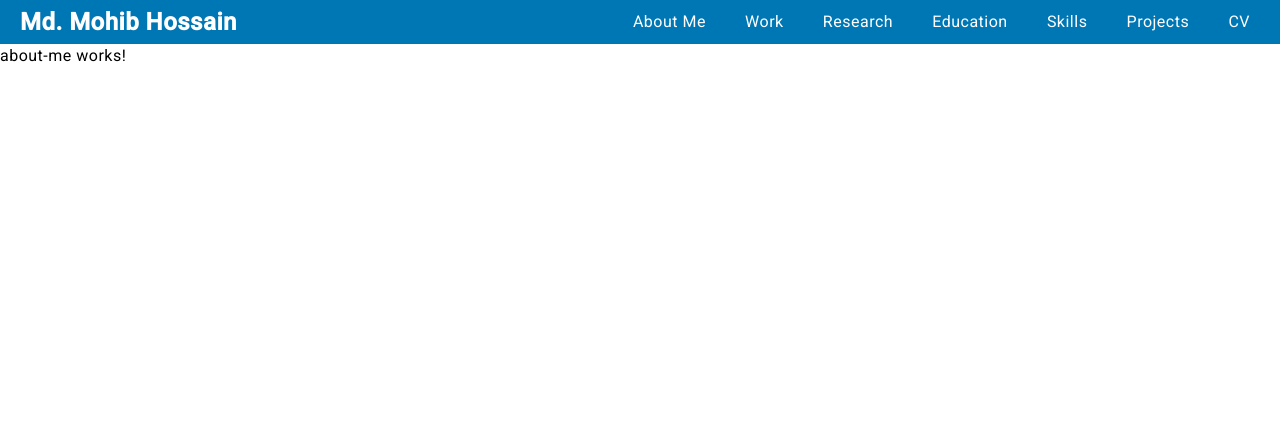
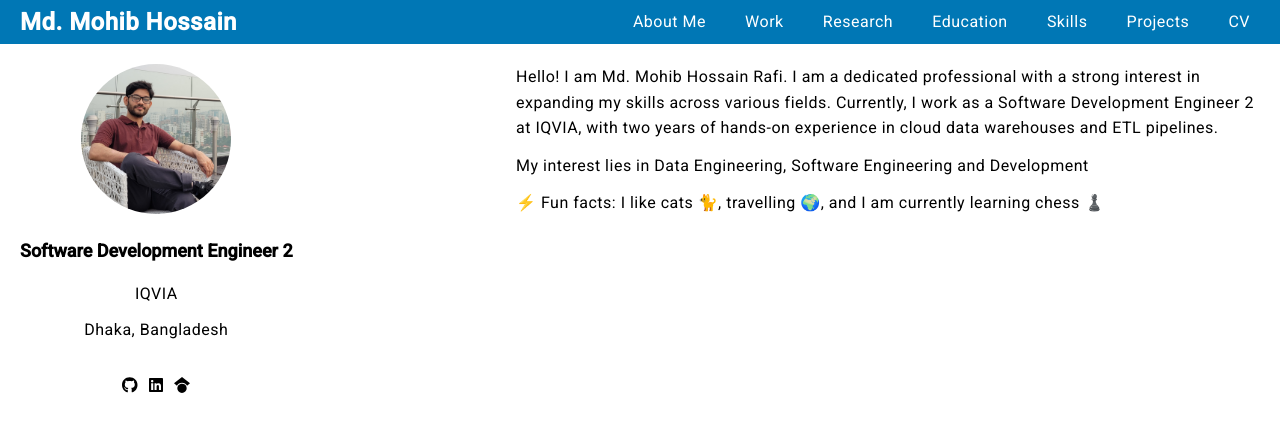
Before and after one commit to mohib181/mohib181.github.io, an Angular app: page /about in a window 1280 px wide. Shown: the top 432 px of the page. Built offline with nearby package versions, Linux system fonts and the light colour scheme.

Commit message:
basic about me info added

```diff
--- a/src/app/about-me/about-me.component.css
+++ b/src/app/about-me/about-me.component.css
@@ -0,0 +1,48 @@
+.about-me-container {
+    display: flex;
+    justify-content: space-between;
+    align-items: flex-start;
+    padding: 20px;
+    gap: 30px;
+}
+
+.about-me-info {
+    display: flex;
+    flex-direction: column;
+    align-items: center;
+    text-align: center;
+}
+
+.profile-photo {
+    width: 150px;
+    height: 150px;
+    border-radius: 50%;
+    object-fit: cover;
+    margin-bottom: 15px;
+}
+
+.work-details {
+    text-align: center;
+    margin-bottom: 20px;
+}
+
+.work-title {
+    font-size: 18px;
+    font-weight: bold;
+}
+
+.social-links {
+    display: flex;
+    gap: 0.7rem;
+}
+
+.social-links a {
+    text-decoration: none;
+    color: inherit;
+}
+
+
+.about-me-details {
+    max-width: 60%;
+    line-height: 1.6;
+}
--- a/src/app/about-me/about-me.component.html
+++ b/src/app/about-me/about-me.component.html
@@ -1 +1,37 @@
-<p>about-me works!</p>
+<div class="about-me-container">
+    <!-- Photo and Social Links -->
+    <div class="about-me-info">
+        <img src="{{profile_photo_src}}" alt="Profile Photo"
+            class="profile-photo">
+
+        <!-- Work details -->
+        <div class="work-details">
+            <h3 class="work-title">Software Development Engineer 2</h3>
+            <p class="work-place">IQVIA</p>
+            <p class="work-address">Dhaka, Bangladesh</p>
+        </div>
+
+        <!-- Social Links -->
+        <div class="social-links">
+            <a *ngFor="let social of socialLinks" href="{{social.link}}" target="_blank">
+                <fa-icon [icon]="social.icon"></fa-icon>
+            </a>
+        </div>
+    </div>
+
+    <!-- About me Details -->
+    <div class="about-me-details">
+        <p>
+            Hello! I am Md. Mohib Hossain Rafi.
+            I am a dedicated professional with a strong interest in expanding my skills across various fields.
+            Currently, I work as a Software Development Engineer 2 at IQVIA, with two years of hands-on experience in cloud data warehouses and
+            ETL pipelines.
+        </p>
+        <p>
+            My interest lies in Data Engineering, Software Engineering and Development
+        </p>
+        <p>
+            ⚡ Fun facts: I like cats 🐈, travelling 🌍, and I am currently learning chess ♟️
+        </p>
+    </div>
+</div>
--- a/src/app/about-me/about-me.component.ts
+++ b/src/app/about-me/about-me.component.ts
@@ -1,12 +1,21 @@
 import { Component } from '@angular/core';
+import { CommonModule } from '@angular/common';
+import { FontAwesomeModule } from '@fortawesome/angular-fontawesome';
+import { faGithub, faLinkedin, faGoogleScholar } from '@fortawesome/free-brands-svg-icons';
 
 @Component({
   selector: 'app-about-me',
   standalone: true,
-  imports: [],
+  imports: [FontAwesomeModule, CommonModule],
   templateUrl: './about-me.component.html',
   styleUrl: './about-me.component.css'
 })
 export class AboutMeComponent {
+  profile_photo_src = 'assets/mohib_hossain_profile_picture.jpg'
 
+  socialLinks = [
+    { link: 'https://github.com/mohib181', icon: faGithub},
+    { link: 'https://www.linkedin.com/in/mohib181', icon: faLinkedin},
+    { link: 'https://scholar.google.com/citations?user=jChTL-AAAAAJ', icon: faGoogleScholar}
+  ]
 }
```
Also changed, not shown: src/assets/mohib_hossain_profile_picture.jpg (added).
